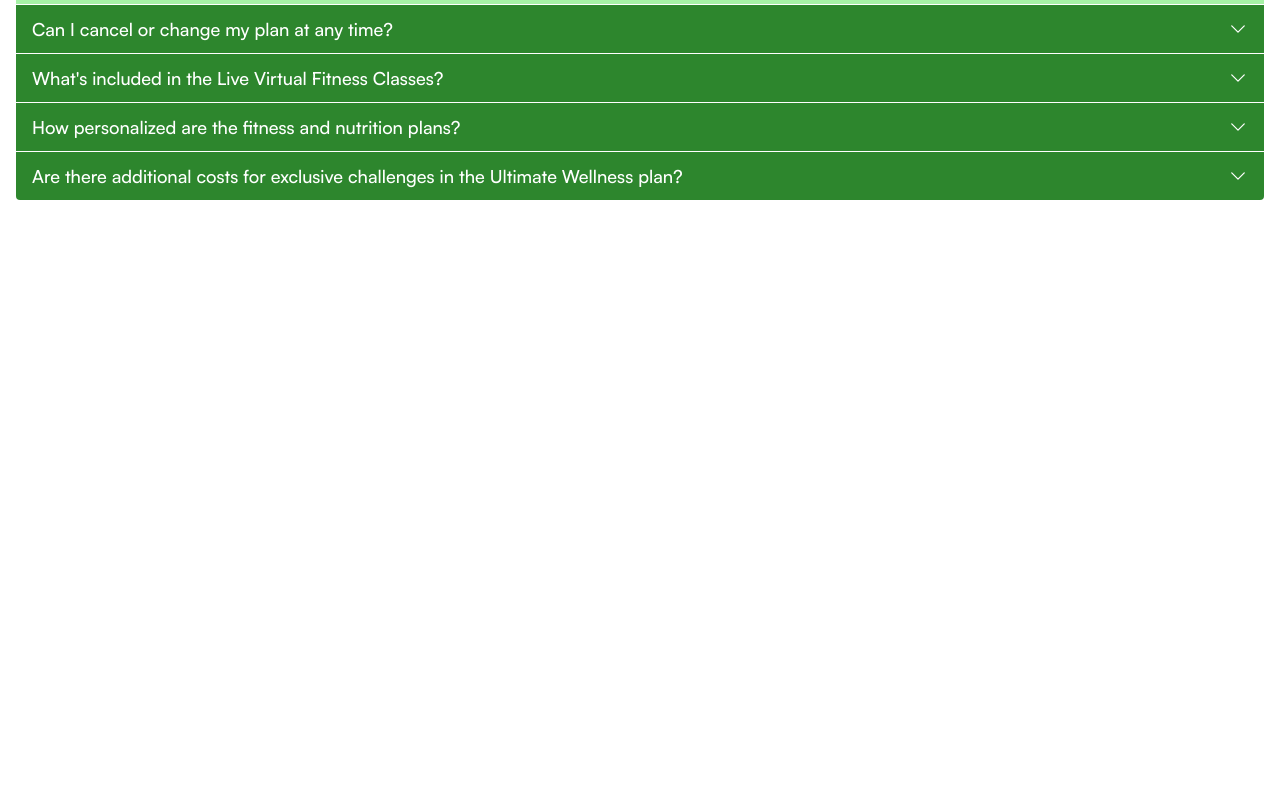
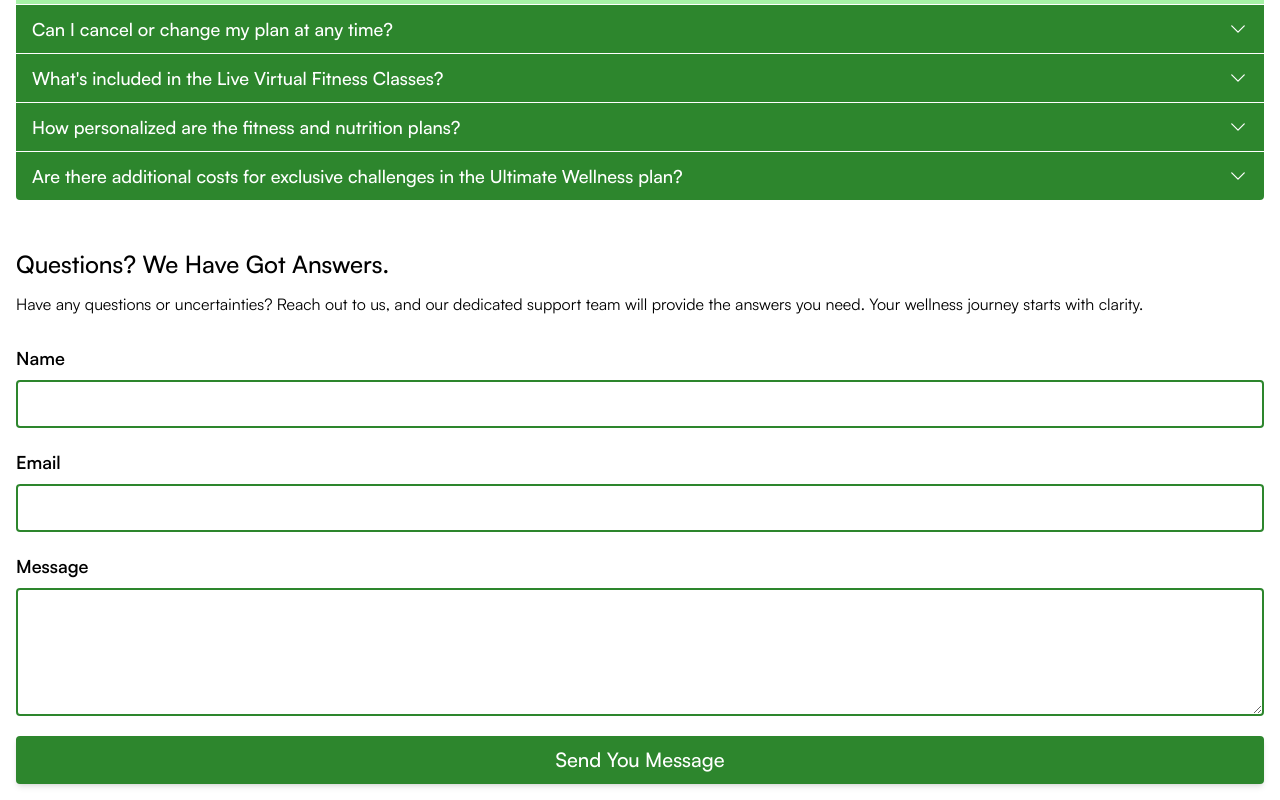
Before and after one commit to dave371/vv-website, a Next.js app: page / in a window 1280 px wide. Shown: the part 5866-6666 px from the top of the page. Before the commit the page ends 6082 px from the top, so only its background shows below. Built offline with nearby package versions, Linux system fonts and the light colour scheme.

Commit message:
starter contact section

```diff
--- a/package.json
+++ b/package.json
@@ -13,6 +13,7 @@
     "@radix-ui/react-accordion": "^1.1.2",
     "@radix-ui/react-dialog": "^1.0.5",
     "@radix-ui/react-icons": "^1.3.0",
+    "formik": "^2.4.5",
     "framer-motion": "^10.16.5",
     "next": "14.0.3",
     "react": "^18",
--- a/src/app/page.jsx
+++ b/src/app/page.jsx
@@ -1,4 +1,5 @@
 import Benefits from '@/components/Benefits';
+import Contact from '@/components/Contact';
 import FAQ from '@/components/FAQ';
 import Hero from '@/components/Hero';
 import Nav from '@/components/Nav';
@@ -16,6 +17,7 @@ export default function Home() {
         <Testimonials />
         <Plans />
         <FAQ />
+        <Contact />
       </div>
     </div>
   );
--- /dev/null
+++ b/src/components/Contact.jsx
@@ -0,0 +1,79 @@
+'use client';
+
+import { Form, Formik, useField } from 'formik';
+
+export default function Contact() {
+  return (
+    <section className="mt-12">
+      <h2 className="text-2xl font-medium">Questions? We Have Got Answers.</h2>
+      <p className="mt-3">
+        Have any questions or uncertainties? Reach out to us, and our dedicated
+        support team will provide the answers you need. Your wellness journey
+        starts with clarity.
+      </p>
+
+      <ContactForm />
+    </section>
+  );
+}
+
+function ContactForm() {
+  return (
+    <div className="mt-7">
+      <Formik
+        initialValues={{
+          name: '',
+          email: '',
+        }}
+      >
+        <Form>
+          <div className="flex flex-col gap-5">
+            <Input name="name" type="text" label="Name" id="name" />
+            <Input name="email" type="email" label="Email" id="email" />
+            <TextArea name="message" label="Message" id="message" />
+            <button
+              className="w-full h-12 text-xl font-medium text-white bg-green-500 rounded shadow-md"
+              type="submit"
+            >
+              Send You Message
+            </button>
+          </div>
+        </Form>
+      </Formik>
+    </div>
+  );
+}
+
+function Input({ label, ...props }) {
+  const [field, meta] = useField(props);
+
+  return (
+    <div className="flex flex-col">
+      <label className="text-lg font-semibold" htmlFor={props.id}>
+        {label}
+      </label>
+      <input
+        className="h-12 p-2 mt-2 border-green-500 border-[2px] rounded font-medium focus:border-[4px] focus:outline-none"
+        {...props}
+        {...field}
+      />
+    </div>
+  );
+}
+
+function TextArea({ label, ...props }) {
+  const [field, meta] = useField(props);
+
+  return (
+    <div className="flex flex-col">
+      <label className="text-lg font-semibold" htmlFor={props.id}>
+        {label}
+      </label>
+      <textarea
+        className="h-32 p-2 mt-2 border-green-500 border-[2px] rounded font-medium focus:border-[4px] focus:outline-none"
+        {...props}
+        {...field}
+      ></textarea>
+    </div>
+  );
+}
```
Also changed, not shown: 1 other file (tests, documents, lock files or other folders).
